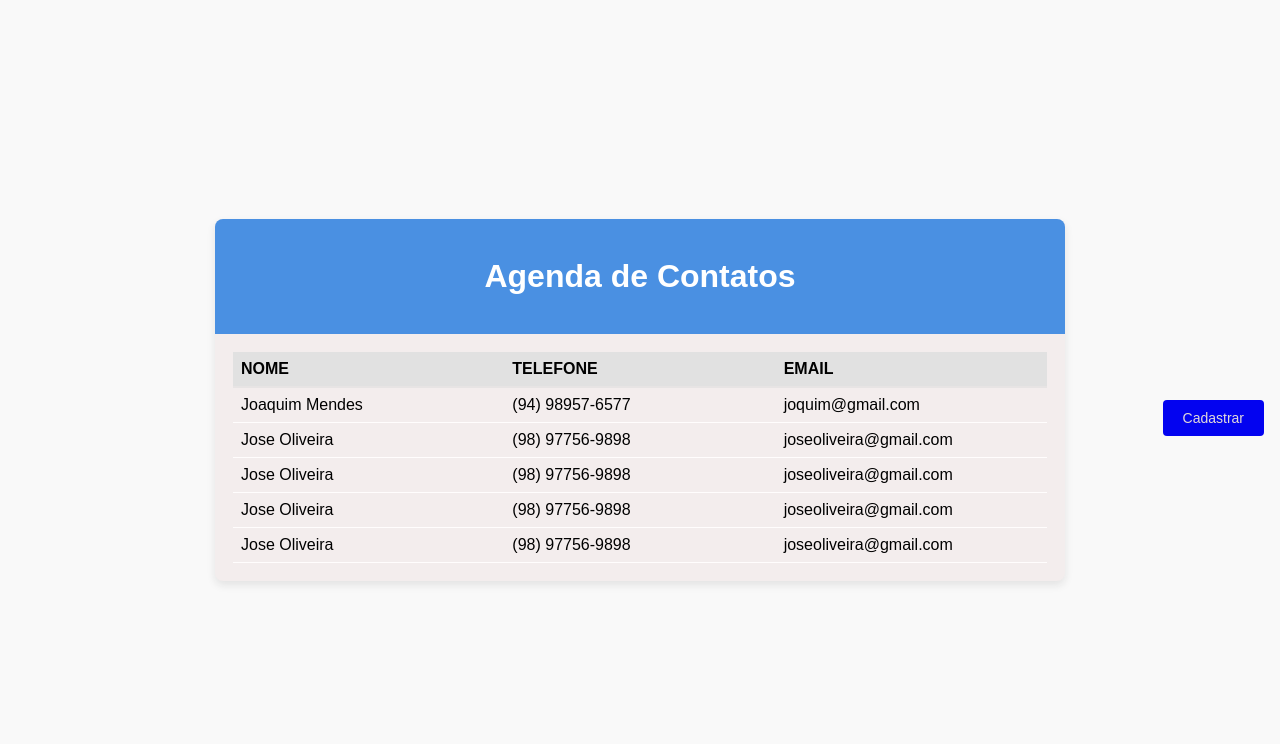
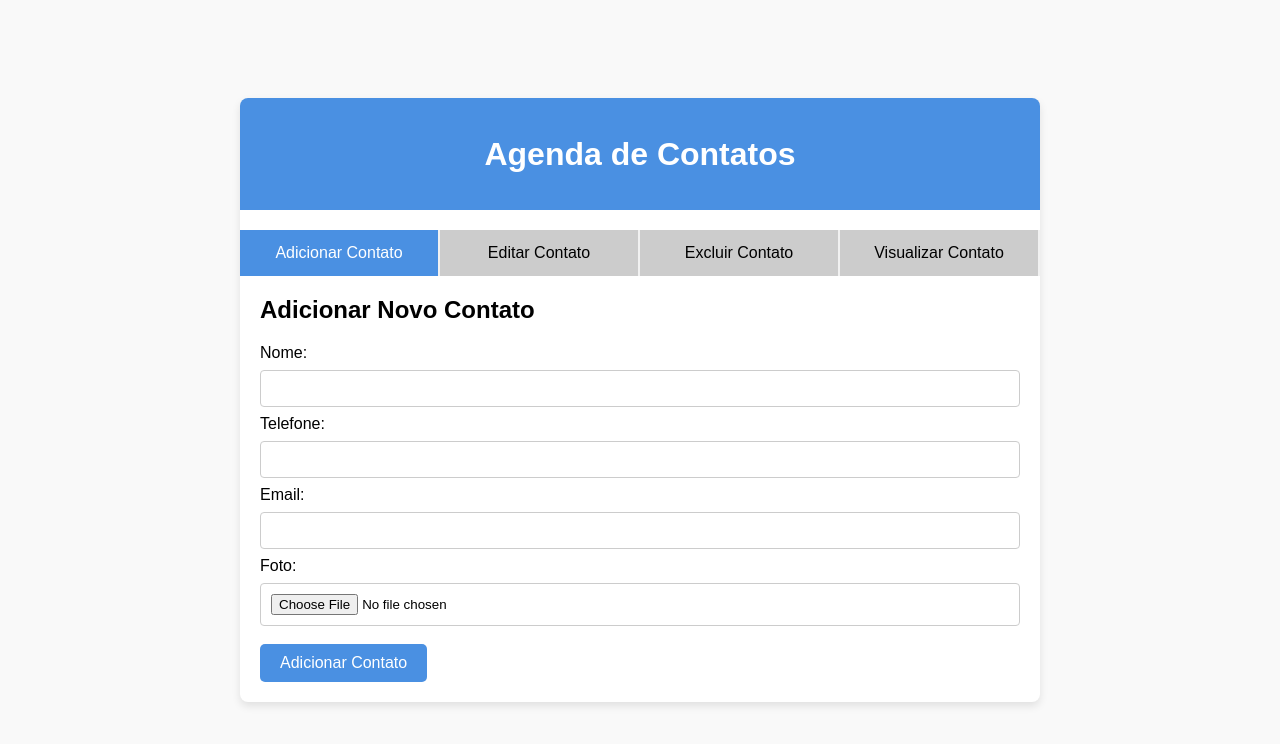
Before and after one commit to KissioneOliveira/agendadecontatos, a plain HTML site: page index.html in a window 1280 px wide. Drawn offline with Linux system fonts and the light colour scheme.

Commit message:
atualização do HTML é inclusão do arquivos de CSS e JavaScript

```diff
--- a/index.html
+++ b/index.html
@@ -4,42 +4,83 @@
     <meta charset="UTF-8">
     <meta name="viewport" content="width=device-width, initial-scale=1.0">
     <title>Agenda de Contatos</title>
-    <link rel="stylesheet" href="style.css">
+    <link rel="stylesheet" href="styles.css">
 </head>
 <body>
     <div class="agenda-container">
         <div class="agenda-header">
             <h1>Agenda de Contatos</h1>
-            <button class="contato">Cadastrar</button>
         </div>
-        <div class="agenda-grid">
-            <div class="agenda-header-item">Nome</div>
-            <div class="agenda-header-item">Telefone</div>
-            <div class="agenda-header-item">Email</div>
 
+        <div class="tabs">
+            <button class="tab-link active" onclick="openTab(event, 'add')">Adicionar Contato</button>
+            <button class="tab-link" onclick="openTab(event, 'edit')">Editar Contato</button>
+            <button class="tab-link" onclick="openTab(event, 'delete')">Excluir Contato</button>
+            <button class="tab-link" onclick="openTab(event, 'view')">Visualizar Contato</button>
+        </div>
 
-            <div class="agenda-item">Joaquim Mendes</div>
-            <div class="agenda-item">(94) 98957-6577</div>
-            <div class="agenda-item">joquim@gmail.com</div>
+        <div id="add" class="tab-content">
+            <h2>Adicionar Novo Contato</h2>
+            <form id="addContactForm">
+                <label for="name">Nome:</label>
+                <input type="text" id="name" name="name" required>
 
-            <div class="agenda-item">Jose Oliveira</div>
-            <div class="agenda-item">(98) 97756-9898</div>
-            <div class="agenda-item">joseoliveira@gmail.com</div>
+                <label for="phone">Telefone:</label>
+                <input type="text" id="phone" name="phone" required>
 
-            <div class="agenda-item">Jose Oliveira</div>
-            <div class="agenda-item">(98) 97756-9898</div>
-            <div class="agenda-item">joseoliveira@gmail.com</div>
+                <label for="email">Email:</label>
+                <input type="email" id="email" name="email" required>
 
-            <div class="agenda-item">Jose Oliveira</div>
-            <div class="agenda-item">(98) 97756-9898</div>
-            <div class="agenda-item">joseoliveira@gmail.com</div>
+                <label for="photo">Foto:</label>
+                <input type="file" id="photo" name="photo" accept="image/*">
 
-            <div class="agenda-item">Jose Oliveira</div>
-            <div class="agenda-item">(98) 97756-9898</div>
-            <div class="agenda-item">joseoliveira@gmail.com</div>
+                <button type="submit" class="submit-btn">Adicionar Contato</button>
+            </form>
+        </div>
 
+        <div id="edit" class="tab-content">
+            <h2>Editar Contato</h2>
+            <form id="editContactForm">
+                <label for="editName">Nome:</label>
+                <input type="text" id="editName" name="editName" required>
 
+                <label for="editPhone">Telefone:</label>
+                <input type="text" id="editPhone" name="editPhone" required>
+
+                <label for="editEmail">Email:</label>
+                <input type="email" id="editEmail" name="editEmail" required>
+
+                <label for="editPhoto">Foto:</label>
+                <input type="file" id="editPhoto" name="editPhoto" accept="image/*">
+
+                <button type="submit" class="submit-btn">Salvar Alterações</button>
+            </form>
+        </div>
+
+        <div id="delete" class="tab-content">
+            <h2>Excluir Contato</h2>
+            <form id="deleteContactForm">
+                <label for="deleteName">Nome:</label>
+                <input type="text" id="deleteName" name="deleteName" required>
+
+                <button type="submit" class="submit-btn delete-btn">Excluir Contato</button>
+            </form>
+        </div>
+
+        <div id="view" class="tab-content">
+            <h2>Visualizar Contato</h2>
+            <form id="viewContactForm">
+                <label for="viewId">ID do Contato:</label>
+                <input type="text" id="viewId" name="viewId" required>
+
+                <button type="button" class="submit-btn" onclick="viewContact()">Visualizar</button>
+            </form>
+            <div id="contactDetails" class="contact-details">
+
+            </div>
         </div>
     </div>
+
+    <script src="scripts.js"></script>
 </body>
 </html>
--- /dev/null
+++ b/scripts.js
@@ -0,0 +1,43 @@
+var contacts = {
+    "1": { name: "Matheus Silva", phone: "(98) 35698-9875", email: "silvamatheus@gmail.com", photo: "https://via.placeholder.com/150" },
+    "2": { name: "Maria Silveira", phone: "(94) 98963-5788", email: "mariasilveira@gmail.com", photo: "https://via.placeholder.com/150" },
+    "3": { name: "Solange Mendes", phone: "(94) 98963-5788", email: "solangemendes@gmail.com", photo: "https://via.placeholder.com/150" }
+};
+
+function openTab(evt, tabName) {
+    var i, tabcontent, tablinks;
+
+    tabcontent = document.getElementsByClassName("tab-content");
+    for (i = 0; i < tabcontent.length; i++) {
+        tabcontent[i].style.display = "none";
+    }
+
+    tablinks = document.getElementsByClassName("tab-link");
+    for (i = 0; i < tablinks.length; i++) {
+        tablinks[i].className = tablinks[i].className.replace(" active", "");
+    }
+
+    document.getElementById(tabName).style.display = "block";
+    evt.currentTarget.className += " active";
+}
+
+function viewContact() {
+    var id = document.getElementById('viewId').value;
+    var contactDetails = document.getElementById('contactDetails');
+
+    if (contacts[id]) {
+        var contact = contacts[id];
+        contactDetails.innerHTML = `
+            <img src="${contact.photo}" alt="${contact.name}">
+            <p><strong>Nome:</strong> ${contact.name}</p>
+            <p><strong>Telefone:</strong> ${contact.phone}</p>
+            <p><strong>Email:</strong> ${contact.email}</p>
+        `;
+    } else {
+        contactDetails.innerHTML = '<p>Contato não encontrado.</p>';
+    }
+}
+
+document.addEventListener('DOMContentLoaded', function() {
+    document.querySelector('.tab-link').click();
+});
--- a/style.css
+++ /dev/null
@@ -1,59 +0,0 @@
-body {
-    font-family: Arial, sans-serif;
-    background-color: #f9f9f9;
-    margin: 0;
-    padding: 0;
-    display: flex;
-    justify-content: center;
-    align-items: center;
-    height: 100vh;
-}
-
-.agenda-container {
-    width: 70%;
-    max-width: 850px;
-    background-color: #f3eded;
-    box-shadow: 0 4px 8px rgba(27, 27, 27, 0.1);
-    border-radius: 8px;
-    overflow: hidden;
-}
-
-.agenda-header {
-    background-color: #4a90e2;
-    color: #fff;
-    text-align: center;
-    padding: 18px;
-}
-
-.contato {
-    position: absolute;
-    right: 16px;
-    top: 50%;
-    background-color: #0303f0;
-    color: #e2dada;
-    border: none;
-    padding: 10px 20px;
-    font-size: 14px;
-    border-radius: 4px;
-    cursor: pointer;
-    transition: background-color 0.2s ease;
-}
-
-.agenda-grid {
-    display: grid;
-    grid-template-columns: 1fr 1fr 1fr;
-    padding: 18px;
-}
-
-.agenda-header-item {
-    font-weight: bold;
-    text-transform: uppercase;
-    padding: 8px;
-    background-color: #e1e1e1;
-    border-bottom: 2px solid #e7e4e4;
-}
-
-.agenda-item {
-    padding: 8px;
-    border-bottom: 1px solid #fffdfd;
-}
--- /dev/null
+++ b/styles.css
@@ -0,0 +1,120 @@
+body {
+    font-family: Arial, sans-serif;
+    background-color: #f9f9f9;
+    margin: 0;
+    padding: 0;
+    display: flex;
+    justify-content: center;
+    align-items: center;
+    height: 100vh;
+}
+
+.agenda-container {
+    width: 80%;
+    max-width: 800px;
+    background-color: #fff;
+    box-shadow: 0 4px 8px rgba(0, 0, 0, 0.1);
+    border-radius: 8px;
+    overflow: hidden;
+}
+
+.agenda-header {
+    background-color: #4a90e2;
+    color: #fff;
+    text-align: center;
+    padding: 16px;
+    position: relative;
+}
+
+.tabs {
+    display: flex;
+    justify-content: center;
+    margin-top: 20px;
+    background-color: #f1f1f1;
+}
+
+.tab-link {
+    background-color: #ccc;
+    color: black;
+    padding: 14px 20px;
+    border: none;
+    cursor: pointer;
+    transition: background-color 0.3s ease;
+    margin-right: 2px;
+    font-size: 16px;
+    width: 25%;
+    text-align: center;
+}
+
+.tab-link.active, .tab-link:hover {
+    background-color: #4a90e2;
+    color: white;
+}
+
+.tab-content {
+    display: none;
+    padding: 20px;
+}
+
+.tab-content h2 {
+    margin-top: 0;
+}
+
+.submit-btn {
+    background-color: #4a90e2;
+    color: white;
+    padding: 10px 20px;
+    border: none;
+    cursor: pointer;
+    border-radius: 5px;
+    margin-top: 10px;
+    font-size: 16px;
+}
+
+.submit-btn:hover {
+    background-color: #357ab8;
+}
+
+.delete-btn {
+    background-color: #ff4c4c;
+}
+
+.delete-btn:hover {
+    background-color: #e60000;
+}
+
+input[type="text"], input[type="email"] {
+    width: 100%;
+    padding: 10px;
+    margin: 8px 0;
+    display: inline-block;
+    border: 1px solid #ccc;
+    border-radius: 4px;
+    box-sizing: border-box;
+}
+
+input[type="file"] {
+    width: 100%;
+    padding: 10px;
+    margin: 8px 0;
+    display: inline-block;
+    border: 1px solid #ccc;
+    border-radius: 4px;
+    box-sizing: border-box;
+}
+
+
+.contact-details img {
+    width: 100px;
+    height: 100px;
+    border-radius: 50%;
+    object-fit: cover;
+}
+
+.contact-details {
+    margin-top: 20px;
+    padding: 10px;
+    border: 1px solid #ddd;
+    border-radius: 4px;
+    background-color: #f9f9f9;
+}
```
